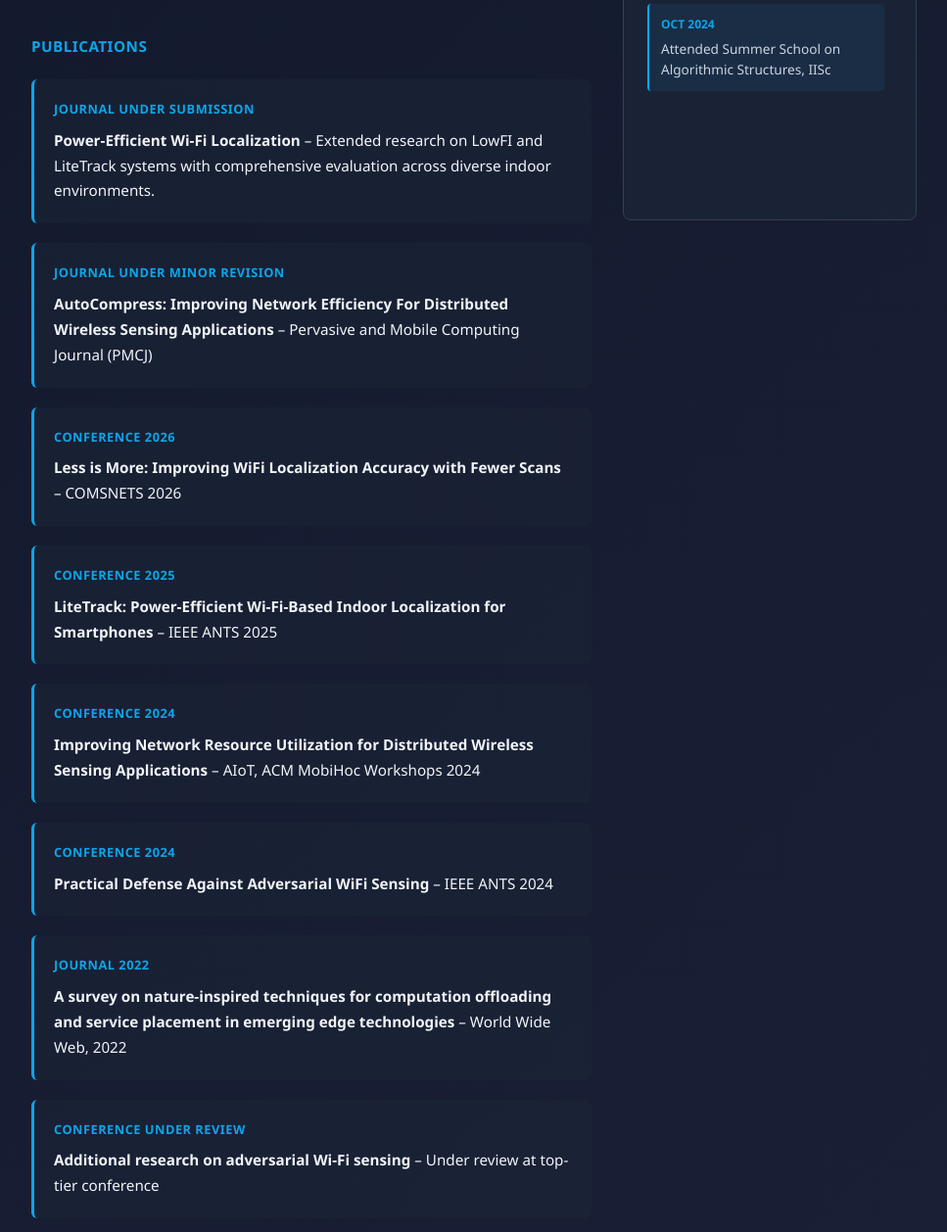
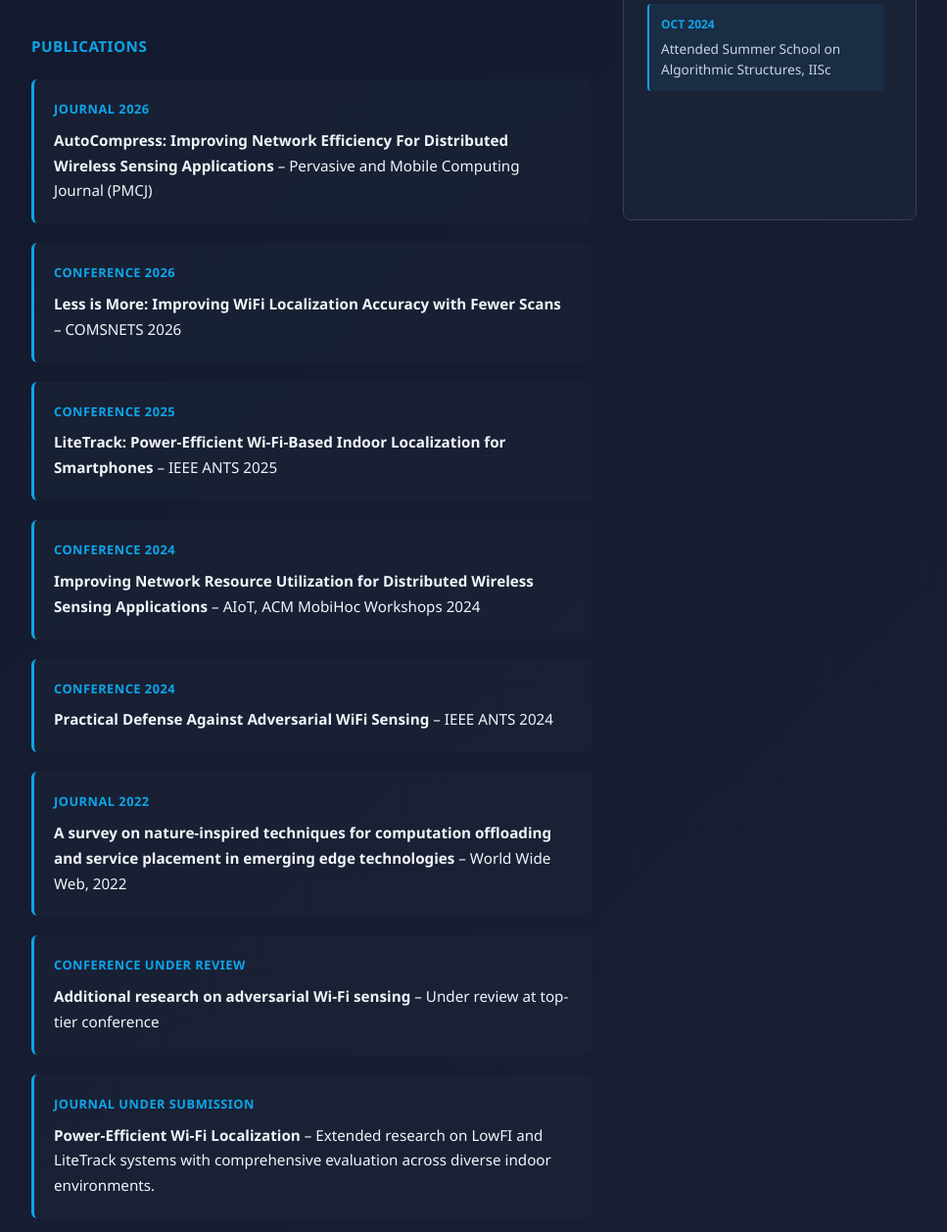
Before and after one commit to senseYamini/website, a plain HTML site: page index.html in a window 1280 px wide. Shown: the part 982-2240 px from the top of the page at 98% size, without its empty margins (312-1279 px from the left). Drawn offline with Linux system fonts and the light colour scheme.

Commit message:
Update publication entries in index.html

```diff
--- a/index.html
+++ b/index.html
@@ -722,11 +722,7 @@
                     <h2 class="section-title">Publications</h2>
                     <div class="publications-list">
                         <div class="pub-item">
-                            <div class="pub-label">Journal Under Submission</div>
-                            <strong>Power-Efficient Wi-Fi Localization</strong> – Extended research on LowFI and LiteTrack systems with comprehensive evaluation across diverse indoor environments.
-                        </div>
-                        <div class="pub-item">
-                            <div class="pub-label">Journal Under Minor Revision</div>
+                            <div class="pub-label">Journal 2026</div>
                             <strong>AutoCompress: Improving Network Efficiency For Distributed Wireless Sensing Applications</strong> – Pervasive and Mobile Computing Journal (PMCJ)
                         </div>
                         <div class="pub-item">
@@ -752,6 +748,10 @@
                         <div class="pub-item">
                             <div class="pub-label">Conference Under Review</div>
                             <strong>Additional research on adversarial Wi-Fi sensing</strong> – Under review at top-tier conference
+                        </div>
+                        <div class="pub-item">
+                            <div class="pub-label">Journal Under Submission</div>
+                            <strong>Power-Efficient Wi-Fi Localization</strong> – Extended research on LowFI and LiteTrack systems with comprehensive evaluation across diverse indoor environments.
                         </div>
                     </div>
                 </div>
```
